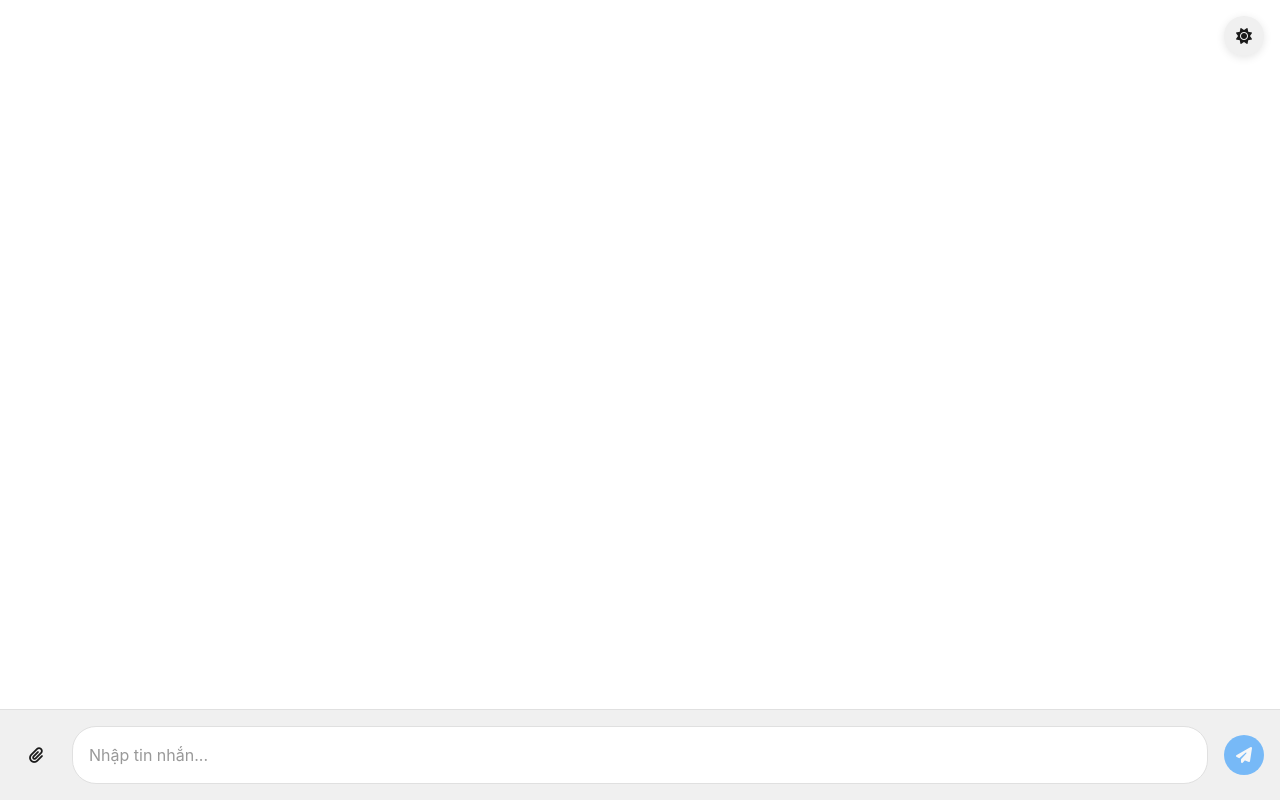
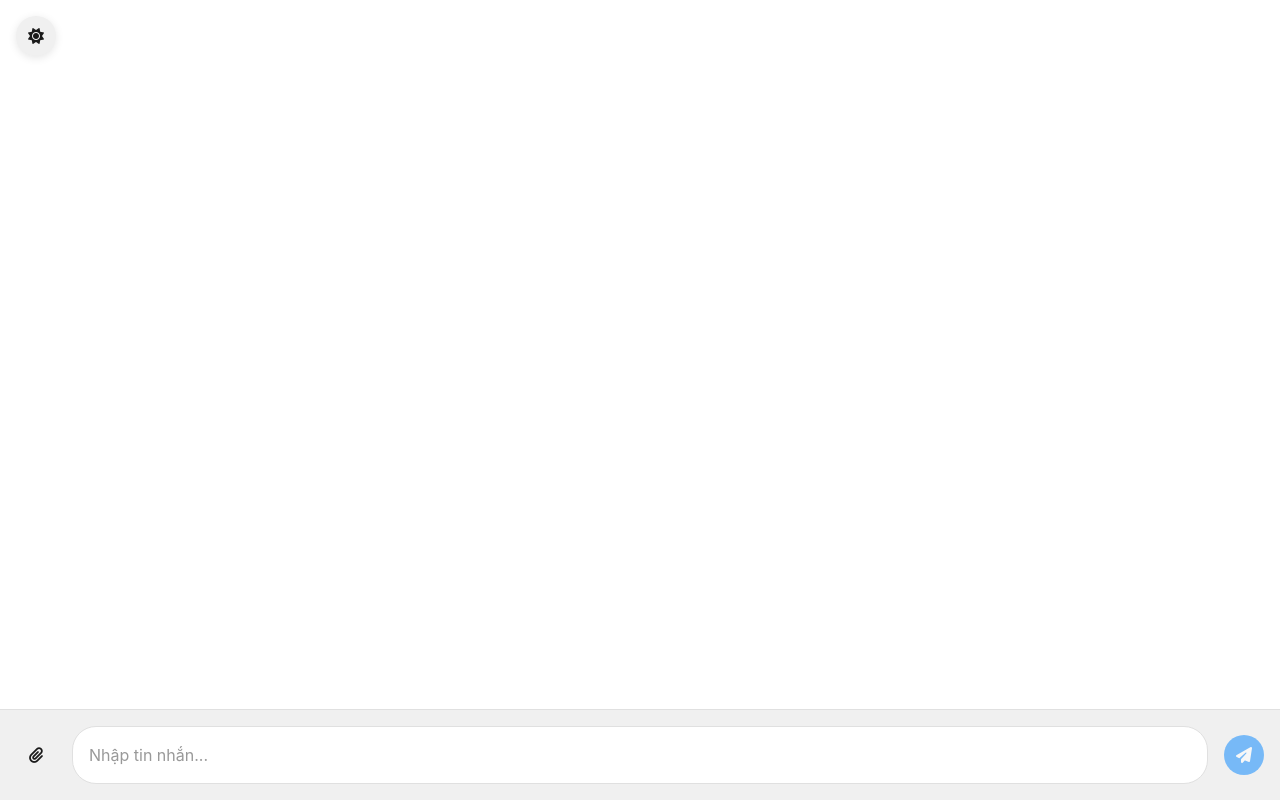
Before and after one commit to baotonphattrientrochoidangian/chat, a website: page index.html in a window 1280 px wide. Drawn offline with nearby package versions, Linux system fonts and the light colour scheme.

Commit message:
Update style.css

```diff
--- a/style.css
+++ b/style.css
@@ -47,7 +47,7 @@ body.dark-mode {
 .theme-toggle {
     position: absolute;
     top: 1rem;
-    right: 1rem;
+    left: 1rem;
     padding: 0.5rem;
     border-radius: 50%;
     border: none;
@@ -74,7 +74,7 @@ body.dark-mode {
     flex: 1;
     overflow-y: auto;
     padding: 1.5rem;
-    padding-top: 4rem;
+    padding-top: 2rem;
 }
 
 /* Message Container */
@@ -346,3 +346,9 @@ textarea::placeholder {
     flex-direction: column;
     gap: 5px;
 }
+
+@media screen and (max-width: 600px) {
+    .avatar {
+        display: none;
+    }
+}
```
